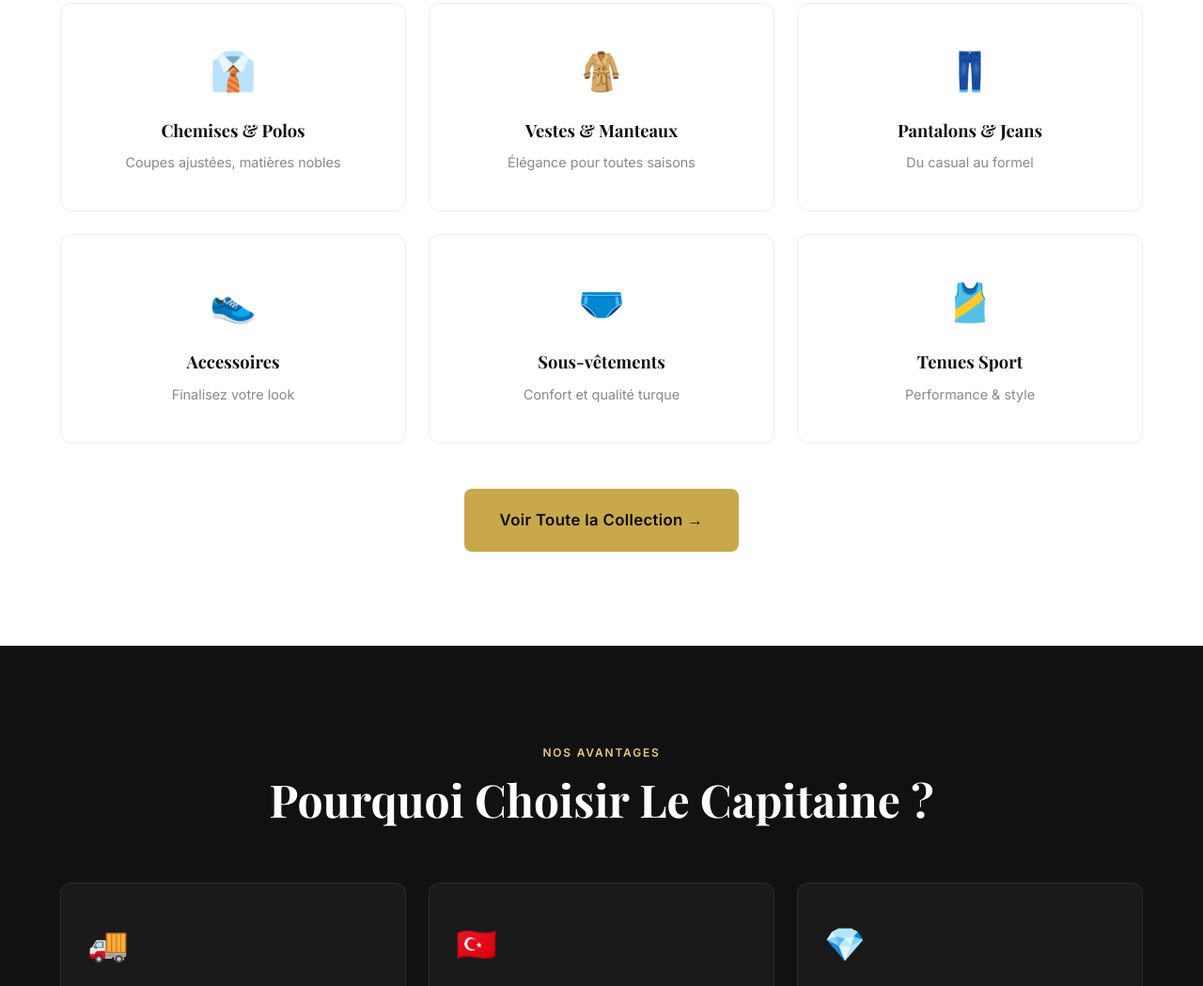
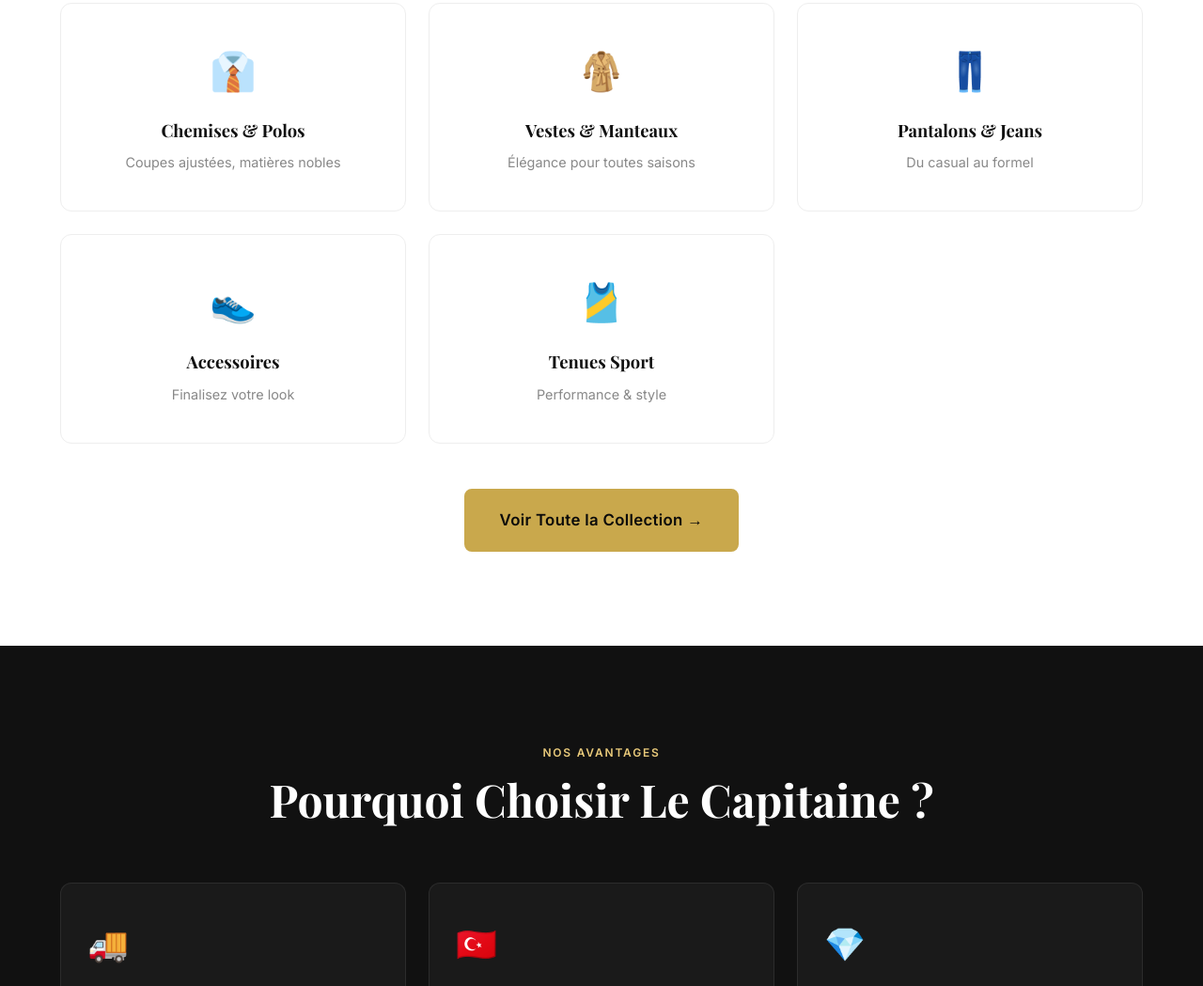
Before and after one commit to yousefrachidi/lecapital, a plain HTML site: page index.html in a window 1280 px wide. Shown: the part 1933-2982 px from the top of the page at 94% size. Drawn offline with nearby package versions, Linux system fonts and the light colour scheme.

Commit message:
suprime le sous-vetement

```diff
--- a/index.html
+++ b/index.html
@@ -148,11 +148,6 @@
           <div class="cat-card__icon">👟</div>
           <h3>Accessoires</h3>
           <p>Finalisez votre look</p>
-        </div>
-        <div class="cat-card">
-          <div class="cat-card__icon">🩲</div>
-          <h3>Sous-vêtements</h3>
-          <p>Confort et qualité turque</p>
         </div>
         <div class="cat-card">
           <div class="cat-card__icon">🎽</div>
```
